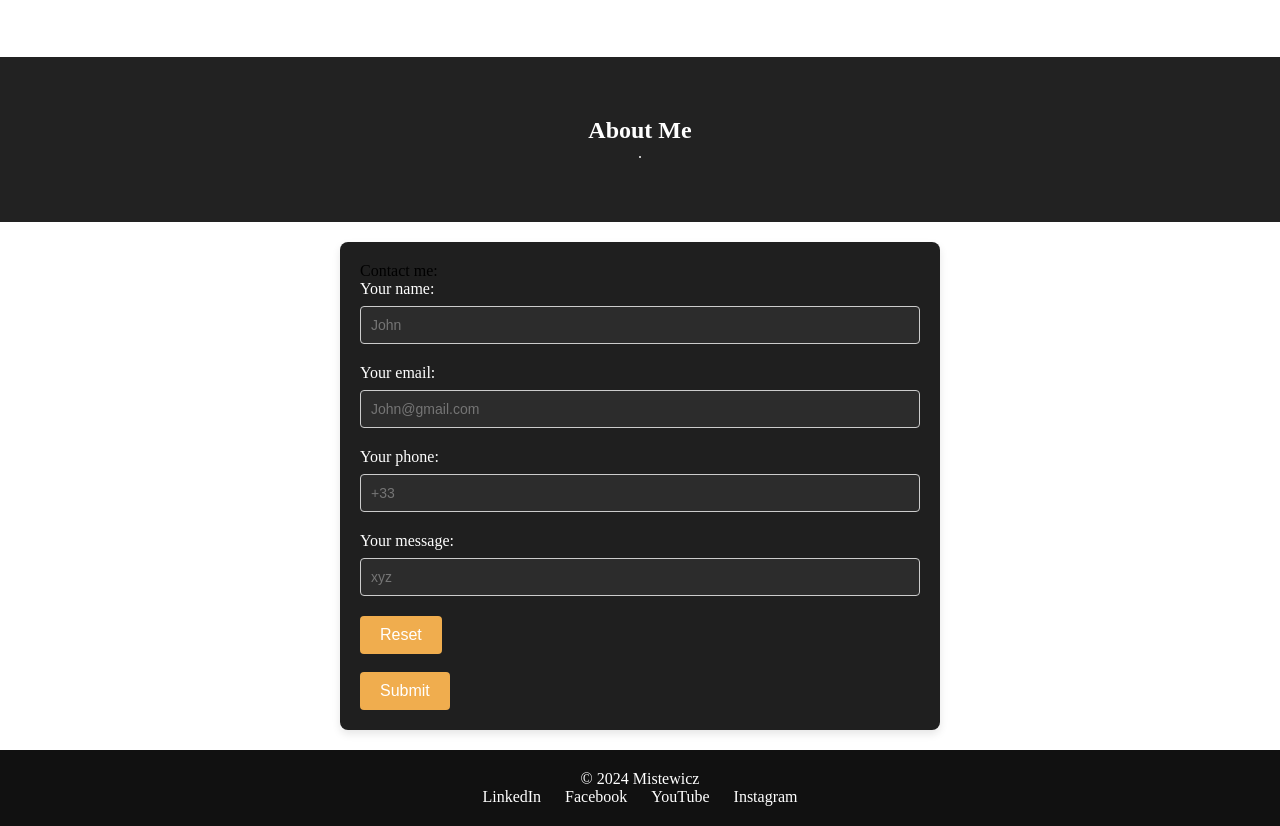
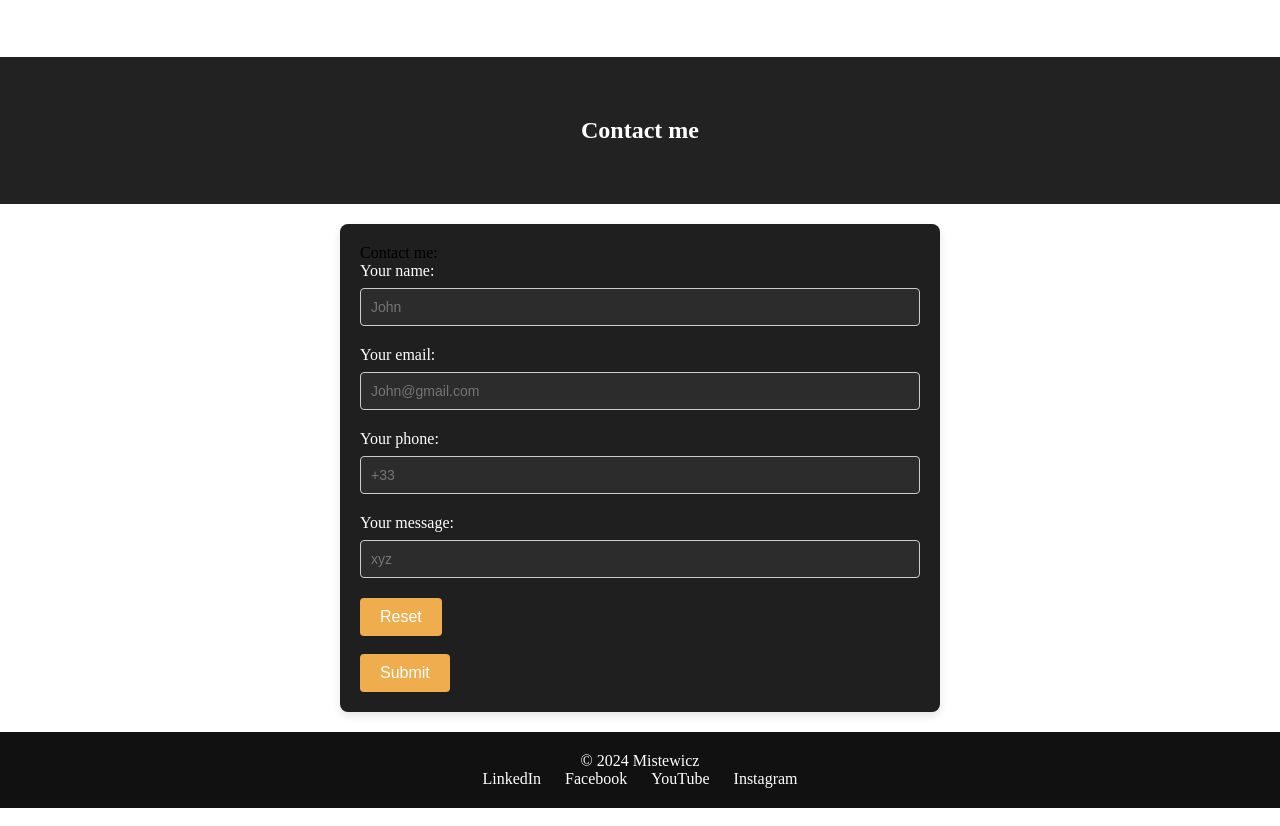
Before and after one commit to Mistytrappin/Portfolio, a plain HTML site: page Main_page.html in a window 1280 px wide. Shown: the part 1887-2713 px from the top of the page. Drawn offline with Linux system fonts and the light colour scheme.

Commit message:
Changing about me to Contact me

```diff
--- a/Main_page.html
+++ b/Main_page.html
@@ -56,10 +56,10 @@
         </div>
     </section>
 
-    <!-- About Me section -->
-    <section id="about">
-        <h2>About Me</h2>
-        <p>.</p>
+    <!-- Contact me section -->
+    <section id="Contact">
+        <h2>Contact me</h2>
+
     </section>
 
     <!-- Form -->
--- a/Style_main.css
+++ b/Style_main.css
@@ -50,7 +50,6 @@ nav ul li a:hover {
     justify-content: center;
     align-items: center;
     height: 100vh;
-    background-image: url('your-background-image.jpg'); /* Wstaw swoje zdjęcie tła */
     background-image: url('floral_pattern.jpg');
     background-size: cover;
     background-position: center;
@@ -97,7 +96,7 @@ section {
 }
 
 /* Styling About Me section */
-#about {
+#Contact {
     padding: 60px 20px;
     background-color: #222;
     color: white;
```
